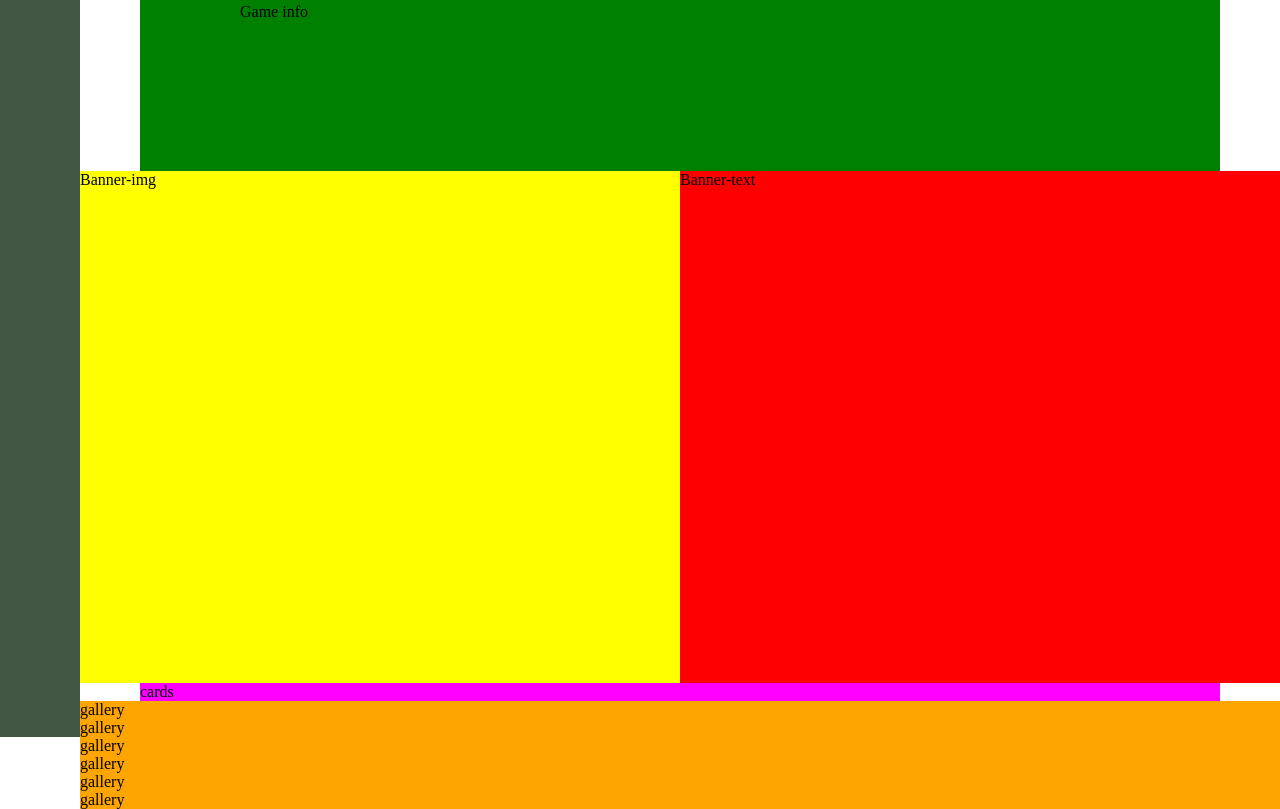
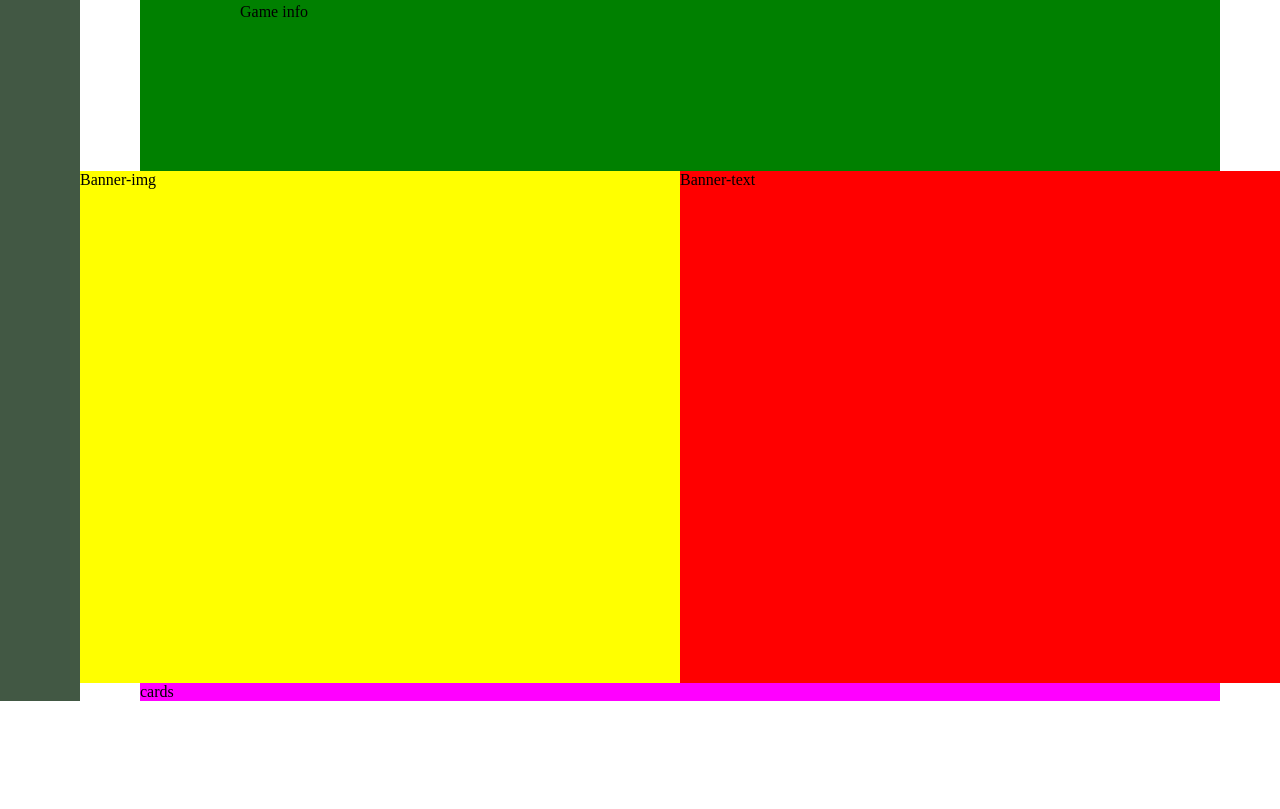
Before and after one commit to MaksymPastukh/ProjectGame, a plain HTML site: page index.html in a window 1280 px wide. Shown: the part 787-1596 px from the top of the page. After the commit the page ends 1488 px from the top, so only its background shows below. Drawn offline with Linux system fonts and the light colour scheme.

Commit message:
two commit

```diff
--- a/index.html
+++ b/index.html
@@ -71,24 +71,7 @@
         <div>cards</div>
     </section>
 
-    <section class="gallery">
-        <div>gallery</div>
-    </section>
- <section class="gallery">
-        <div>gallery</div>
-    </section>
- <section class="gallery">
-        <div>gallery</div>
-    </section>
- <section class="gallery">
-        <div>gallery</div>
-    </section>
- <section class="gallery">
-        <div>gallery</div>
-    </section>
- <section class="gallery">
-        <div>gallery</div>
-    </section>
+    <section class="footer">
 
 
 
```
